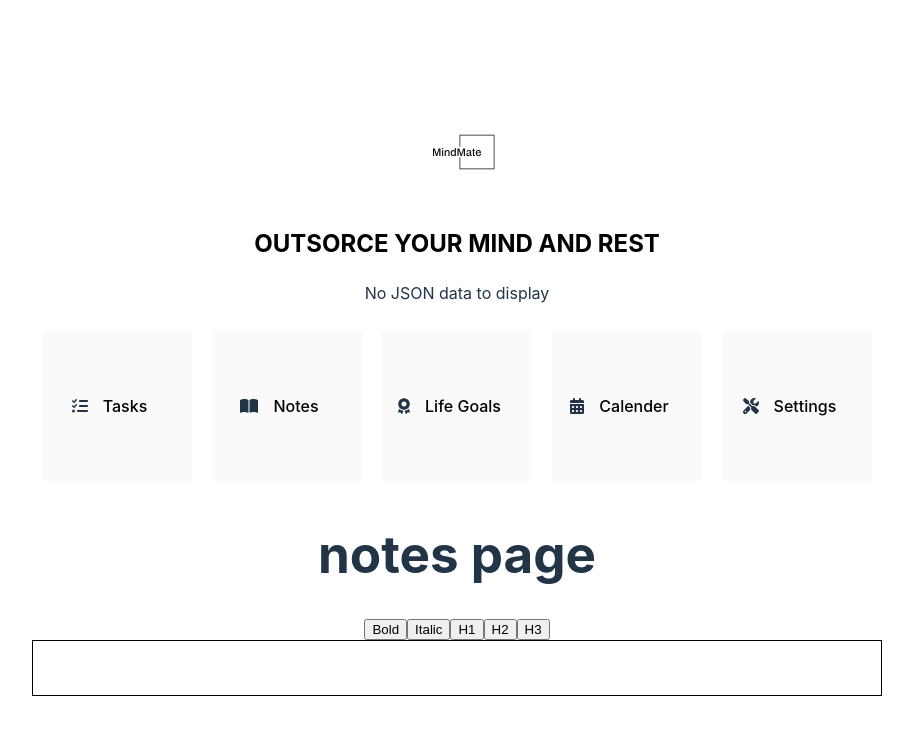
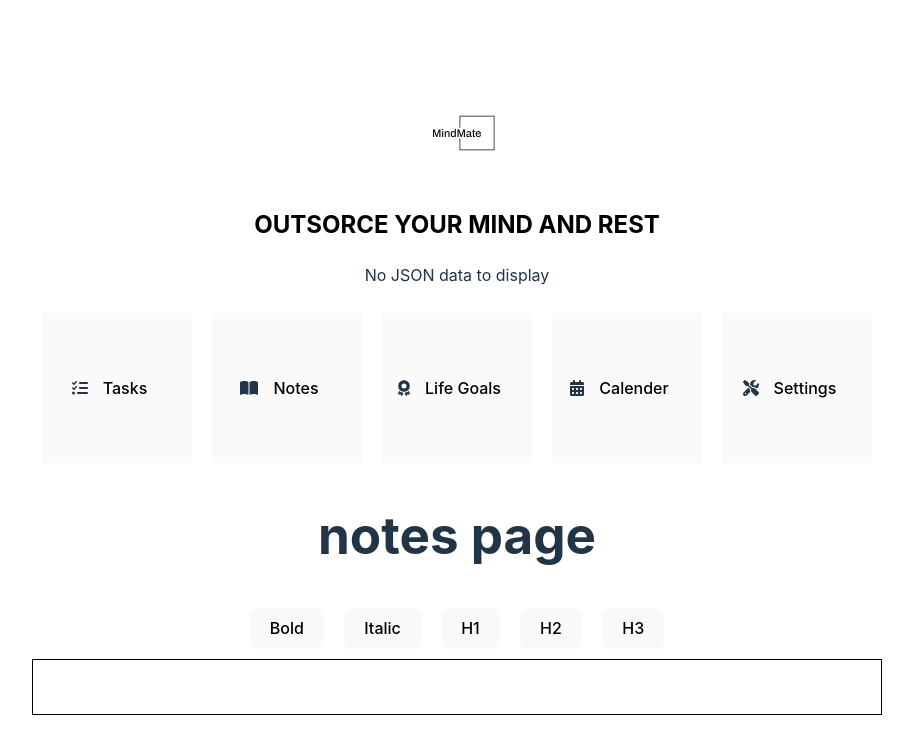
Before and after one commit to Paulalbo/MindMate, a React (Vite) app: page /notes in a window 1280 px wide. Shown: the top 754 px of the page, without its empty margins (183-1096 px from the left). Built offline with nearby package versions, Linux system fonts and the light colour scheme.

Commit message:
Add button class to editor controls

```diff
--- a/src/component/Editor/Editor.tsx
+++ b/src/component/Editor/Editor.tsx
@@ -42,11 +42,21 @@ function WysiwygEditor() {
   return (
     <div className="Editor">
       <div className="style-controls">
-        <button onClick={toggleBold}>Bold</button>
-        <button onClick={toggleItalic}>Italic</button>
-        <button onClick={toggleHeading1}>H1</button>
-        <button onClick={toggleHeading2}>H2</button>
-        <button onClick={toggleHeading3}>H3</button>
+        <button className="button" onClick={toggleBold}>
+          Bold
+        </button>
+        <button className="button" onClick={toggleItalic}>
+          Italic
+        </button>
+        <button className="button" onClick={toggleHeading1}>
+          H1
+        </button>
+        <button className="button" onClick={toggleHeading2}>
+          H2
+        </button>
+        <button className="button" onClick={toggleHeading3}>
+          H3
+        </button>
       </div>
       <Editor
         editorState={editorState}
```
